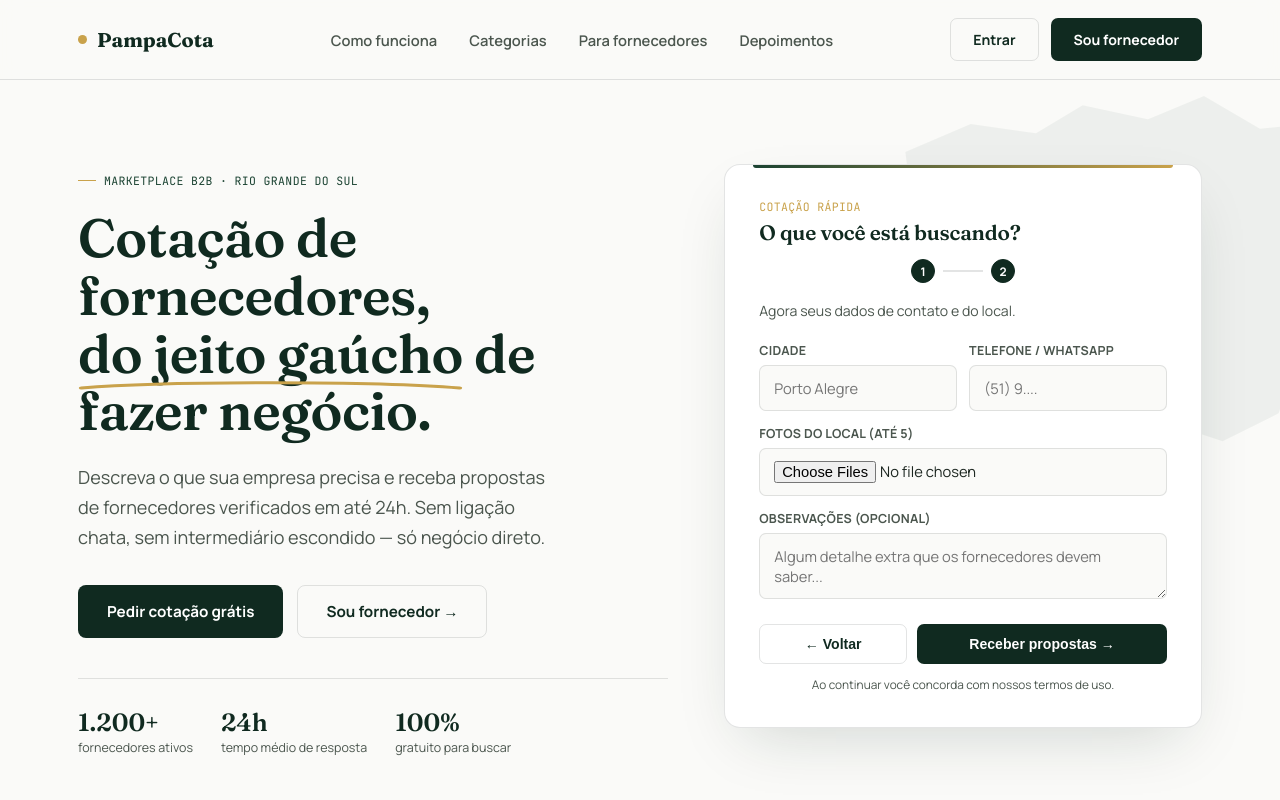
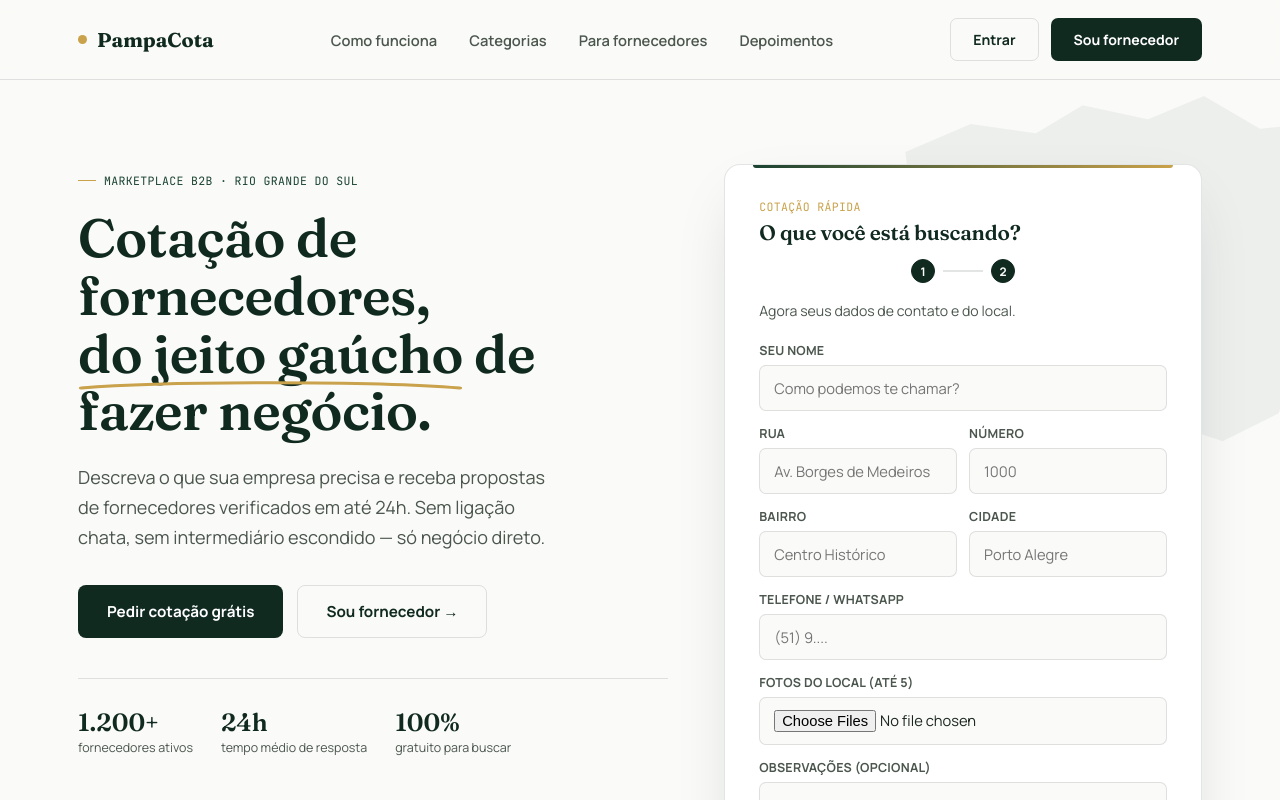
Before and after one commit to andersonveloso0503-cmyk/pampacota, a React (Vite) app in the folder pampacota-app/: page / in a window 1280 px wide. Both pictures are taken after a click on the button "Continuar →". Shown: the top 800 px of the page. Built offline with nearby package versions, Linux system fonts and the light colour scheme.

Commit message:
endereco completo e foto no contato desbloqueado

```diff
--- a/pampacota-app/src/pages/Home.jsx
+++ b/pampacota-app/src/pages/Home.jsx
@@ -17,7 +17,15 @@
 export default function Home() {
   const [etapaCotacao, setEtapaCotacao] = useState(1);
   const [itens, setItens] = useState([novoItem()]);
-  const [dadosContato, setDadosContato] = useState({ cidade: "", telefone: "", descricao: "" });
+  const [dadosContato, setDadosContato] = useState({
+    nome: "",
+    cidade: "",
+    rua: "",
+    numero: "",
+    bairro: "",
+    telefone: "",
+    descricao: "",
+  });
   const [fotos, setFotos] = useState([]);
   const [status, setStatus] = useState("idle"); // idle | loading | ok | error
   const [errorMsg, setErrorMsg] = useState("");
@@ -58,9 +66,14 @@
 
   async function handleSubmit(e) {
     e.preventDefault();
-    if (!dadosContato.cidade.trim() || !dadosContato.telefone.trim()) {
+    if (
+      !dadosContato.nome.trim() ||
+      !dadosContato.cidade.trim() ||
+      !dadosContato.rua.trim() ||
+      !dadosContato.telefone.trim()
+    ) {
       setStatus("error");
-      setErrorMsg("Preencha cidade e telefone para receber as propostas.");
+      setErrorMsg("Preencha nome, endereço e telefone para receber as propostas.");
       return;
     }
     setStatus("loading");
@@ -77,7 +90,7 @@
       setStatus("ok");
       setLinkAcompanhamento(`${window.location.origin}/cotacao/${cotacao.codigoAcesso}`);
       setItens([novoItem()]);
-      setDadosContato({ cidade: "", telefone: "", descricao: "" });
+      setDadosContato({ nome: "", cidade: "", rua: "", numero: "", bairro: "", telefone: "", descricao: "" });
       setFotos([]);
       setEtapaCotacao(1);
     } catch (err) {
@@ -197,7 +210,47 @@
               <>
                 <p className="sub">Agora seus dados de contato e do local.</p>
 
+                <div className="field">
+                  <label>Seu nome</label>
+                  <input
+                    type="text"
+                    placeholder="Como podemos te chamar?"
+                    value={dadosContato.nome}
+                    onChange={(e) => updateContato("nome", e.target.value)}
+                  />
+                </div>
+
                 <div className="field-row">
+                  <div className="field">
+                    <label>Rua</label>
+                    <input
+                      type="text"
+                      placeholder="Av. Borges de Medeiros"
+                      value={dadosContato.rua}
+                      onChange={(e) => updateContato("rua", e.target.value)}
+                    />
+                  </div>
+                  <div className="field">
+                    <label>Número</label>
+                    <input
+                      type="text"
+                      placeholder="1000"
+                      value={dadosContato.numero}
+                      onChange={(e) => updateContato("numero", e.target.value)}
+                    />
+                  </div>
+                </div>
+
+                <div className="field-row">
+                  <div className="field">
+                    <label>Bairro</label>
+                    <input
+                      type="text"
+                      placeholder="Centro Histórico"
+                      value={dadosContato.bairro}
+                      onChange={(e) => updateContato("bairro", e.target.value)}
+                    />
+                  </div>
                   <div className="field">
                     <label>Cidade</label>
                     <input
@@ -207,6 +260,8 @@
                       onChange={(e) => updateContato("cidade", e.target.value)}
                     />
                   </div>
+                </div>
+
                 <div className="field">
                   <label>Telefone / WhatsApp</label>
                   <input
@@ -215,7 +270,6 @@
                     value={dadosContato.telefone}
                     onChange={(e) => updateContato("telefone", e.target.value)}
                   />
-                  </div>
                 </div>
                 <div className="field">
                   <label>Fotos do local (até 5)</label>
--- a/pampacota-app/src/pages/PainelFornecedor.jsx
+++ b/pampacota-app/src/pages/PainelFornecedor.jsx
@@ -184,10 +184,33 @@
                     <div className="contato-desbloqueado-head">
                       <span className="badge badge-verificado">✓ Você pegou esta cotação</span>
                     </div>
-                    <div className="contato-desbloqueado-dados">
-                      <div>
-                        <span className="mono" style={{ color: "var(--ink-soft)" }}>Telefone</span>
-                        <strong>{cotacao.telefone}</strong>
+                    <div className="contato-desbloqueado-corpo">
+                      {cotacao.fotos && cotacao.fotos.length > 0 && (
+                        <img
+                          src={cotacao.fotos[0]}
+                          alt="Foto do local"
+                          className="contato-desbloqueado-foto"
+                        />
+                      )}
+                      <div className="contato-desbloqueado-dados">
+                        {cotacao.nome && (
+                          <div>
+                            <span className="mono" style={{ color: "var(--ink-soft)" }}>Cliente</span>
+                            <strong>{cotacao.nome}</strong>
+                          </div>
+                        )}
+                        <div>
+                          <span className="mono" style={{ color: "var(--ink-soft)" }}>Endereço</span>
+                          <strong>
+                            {[cotacao.rua, cotacao.numero].filter(Boolean).join(", ")}
+                            {cotacao.bairro ? ` — ${cotacao.bairro}` : ""}
+                            {cotacao.cidade ? `, ${cotacao.cidade}` : ""}
+                          </strong>
+                        </div>
+                        <div>
+                          <span className="mono" style={{ color: "var(--ink-soft)" }}>Telefone</span>
+                          <strong>{cotacao.telefone}</strong>
+                        </div>
                       </div>
                     </div>
                     <div style={{ display: "flex", gap: 10, marginTop: 12, flexWrap: "wrap" }}>
--- a/pampacota-app/src/styles/global.css
+++ b/pampacota-app/src/styles/global.css
@@ -462,6 +462,18 @@
 .contato-desbloqueado-dados > div{ display:flex; flex-direction:column; gap:2px; }
 .contato-desbloqueado-dados strong{ font-size:1rem; color:var(--green-deep); }
 
+.contato-desbloqueado-corpo{
+  display:flex; gap:16px; align-items:flex-start; flex-wrap:wrap;
+}
+.contato-desbloqueado-foto{
+  width:84px; height:84px; border-radius:10px;
+  object-fit:cover; flex-shrink:0;
+  border:1px solid var(--line);
+}
+.contato-desbloqueado-corpo .contato-desbloqueado-dados{
+  margin-top:0; flex-direction:column; gap:8px;
+}
+
 /* MODAL */
 .modal-overlay{
   position:fixed; inset:0; background:rgba(16,42,32,0.55);
```
Also changed, not shown: pampacota-app/src/lib/data.js, 1 other file (tests, documents, lock files or other folders). Lines whose indentation alone changed are shown as unchanged.
